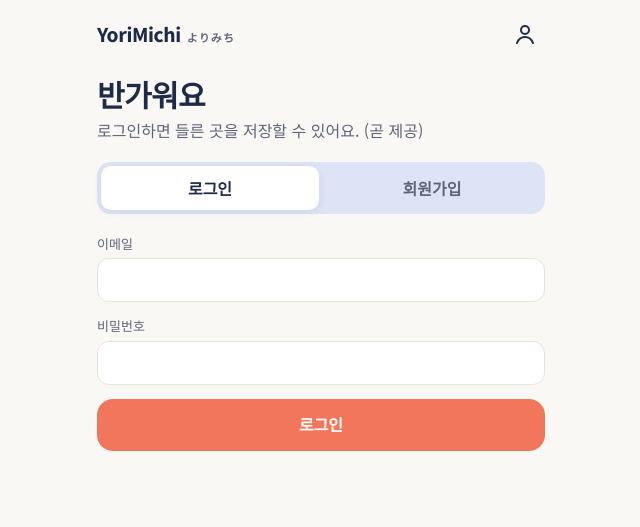
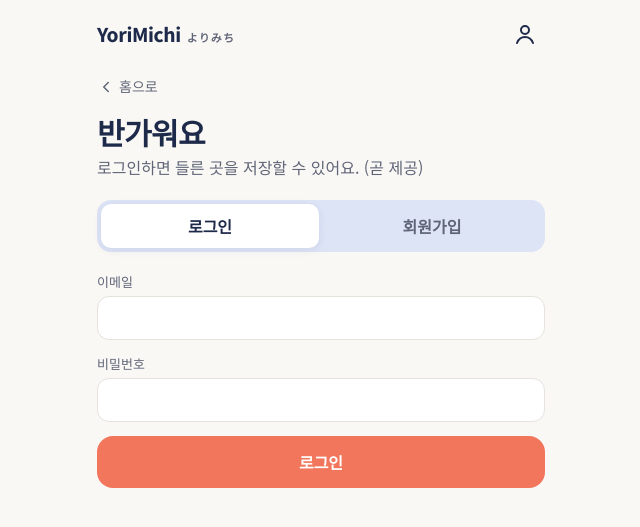
Before and after one commit to BigStep02/YoriMichi, a Spring Boot app: page /login.html in a window 1280 px wide. Shown: the top 527 px of the page, without its empty margins (319-959 px from the left). Run offline with Spring Boot 4, Linux system fonts and the light colour scheme; some of the project's set-up classes (security, data sources, template engines, error pages and the like) are left out, and stand-ins take their place.

Commit message:
fix: 로그인 페이지 홈으로 뒤로가기 버튼 추가, 컨트롤러 오타 수정

```diff
--- a/src/main/resources/static/js/auth.js
+++ b/src/main/resources/static/js/auth.js
@@ -1,8 +1,10 @@
 // U-01 회원가입 / U-02 로그인
 import { api, setToken } from './api.js';
 import { renderHeader } from './header.js';
+import { icons } from './icons.js';
 
 renderHeader();
+document.getElementById('back-link').insertAdjacentHTML('afterbegin', icons.back());
 
 const tabs = {
   login: { tab: document.getElementById('tab-login'), form: document.getElementById('form-login') },
--- a/src/main/resources/static/login.html
+++ b/src/main/resources/static/login.html
@@ -19,6 +19,7 @@
 <body>
   <header id="app-header"></header>
   <main class="container">
+    <a class="back" href="/" id="back-link">홈으로</a>
     <h1 class="page-title">반가워요</h1>
     <p class="page-sub">로그인하면 들른 곳을 저장할 수 있어요. (곧 제공)</p>
 
```
